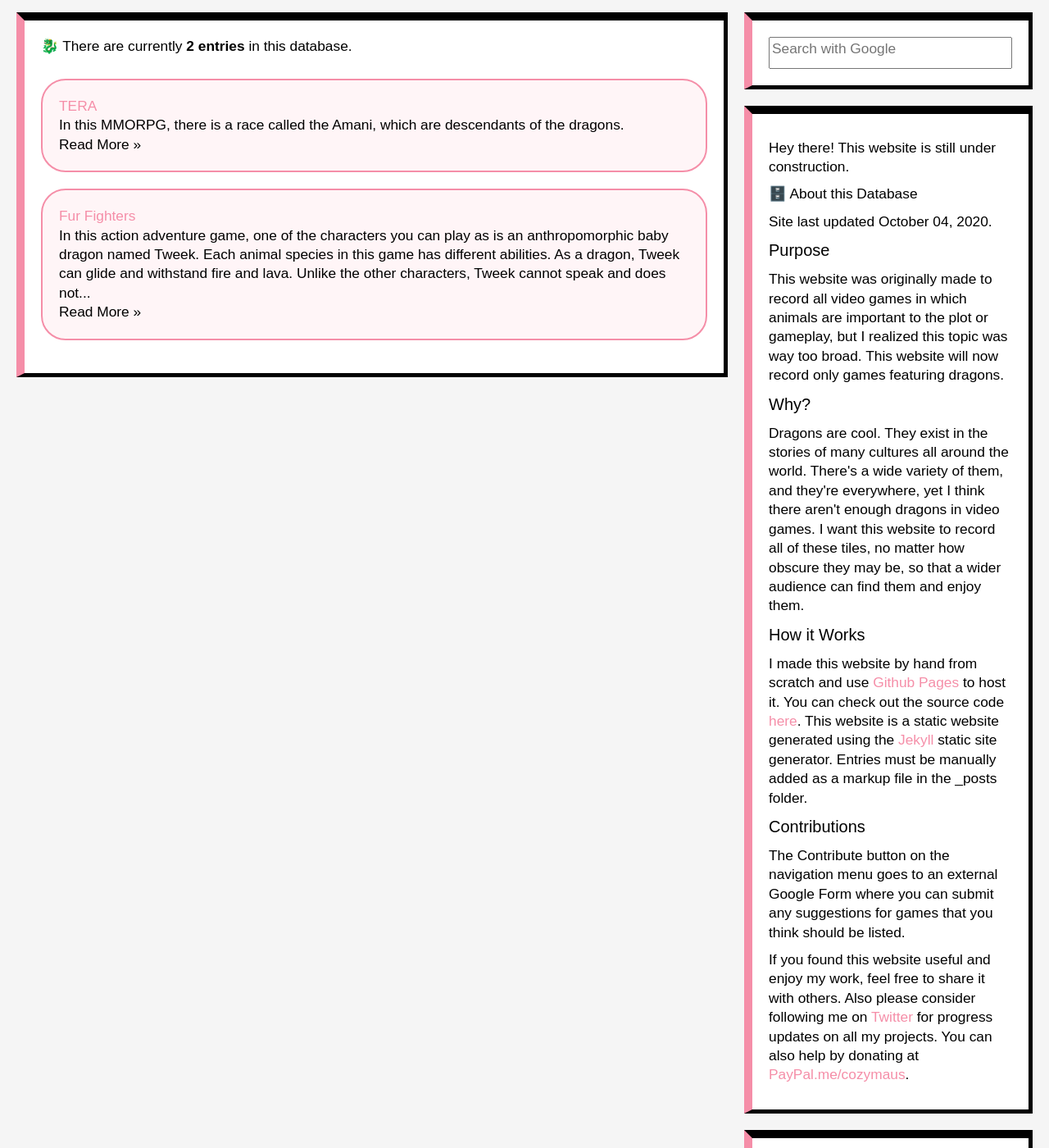
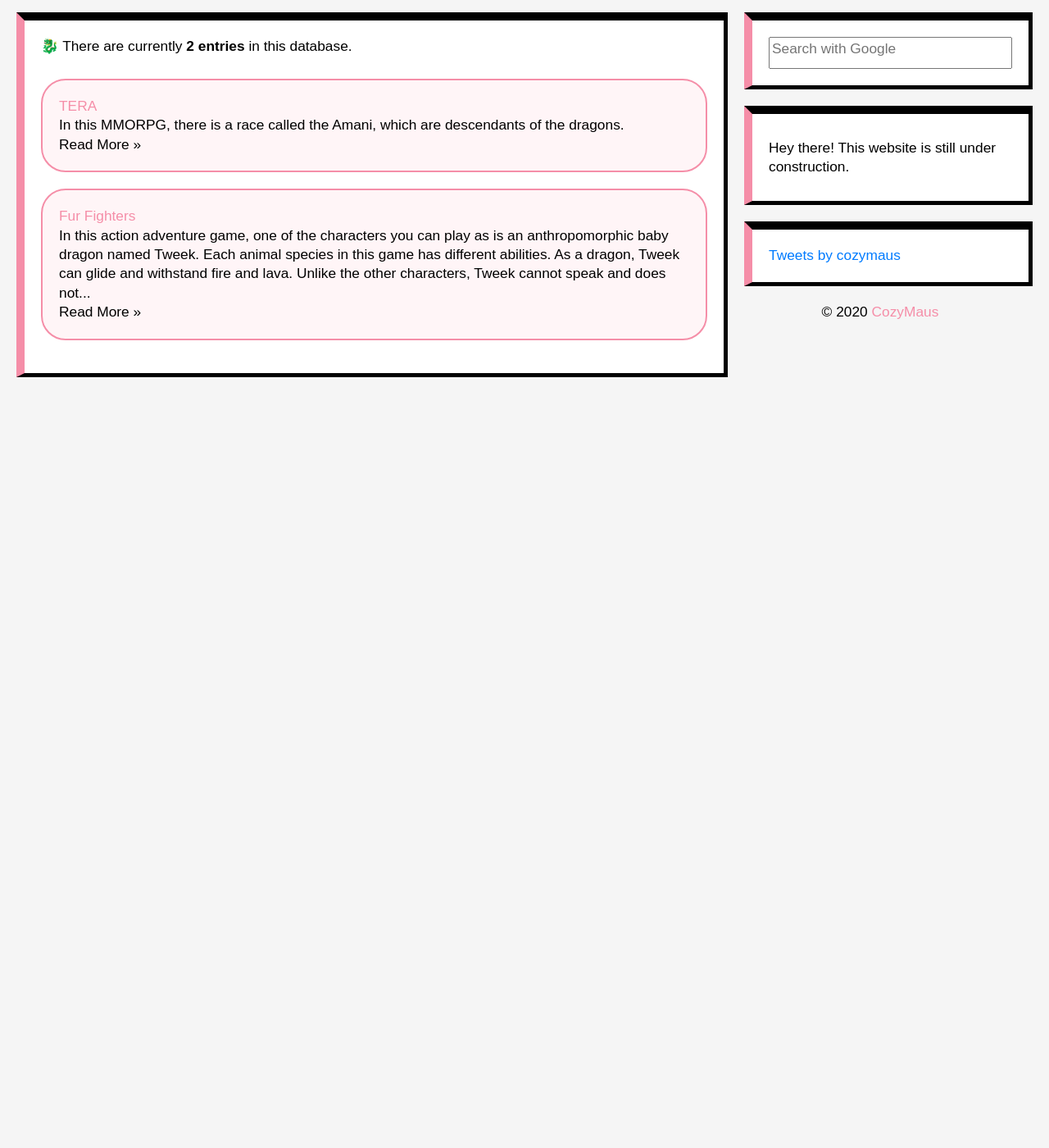
Before and after one commit to byliz/animal-game-database, a Jekyll site: the page built from index.html, in a window 1280 px wide and 1400 px high, scrolled down 221 px. Shown: the whole window at 82% size. Built offline with Jekyll 4.4.1, drawn with Linux system fonts in a browser that asks for light colours; nearby versions of some CDN libraries; the list of posts is cut into pages by our own code; comment, search, counter and statistics services are not loaded; after the commit the page ends 900 px from its top, so only the background shows below that.

Commit message:
Update about.html

```diff
--- a/_includes/about.html
+++ b/_includes/about.html
@@ -5,38 +5,6 @@
 </p>
 <p>Hey there! This website is still under construction.</p>
 
-<h2>🗄️ About this Database</h2>
 
 
-<p>Site last updated {{ site.time | date: '%B %d, %Y' }}.</p>
-
-<h3>Purpose</h3>
-
-<p>
-
-This website was originally made to record all video games in which animals are important to the plot or gameplay, but I realized this topic was way too broad. This website will now record only games featuring dragons.
-
-</p>
-
-
-<h3>Why?</h3>
-
-<p>
-
-  Dragons are cool. They exist in the stories of many cultures all around the world. There's a wide variety of them, and they're everywhere, yet I think there aren't enough dragons in video games. I want this website to record all of these tiles, no matter how obscure they may be, so that a wider audience can find them and enjoy them.
-
-</p>
-
-<h3>How it Works</h3>
-
-<p class="excerpt">I made this website by hand from scratch and use <a href="https://pages.github.com/" target="_blank">Github Pages</a> to host it. You can check out the source code <a href="http://github.com/cozymaus/kemono-database" target="_blank">here</a>. This website is a static website generated using the <a href="https://jekyllrb.com/" target="_blank">Jekyll</a> static site generator. Entries must be manually added as a markup file in the _posts folder.</p>
-
-<h3>Contributions</h3>
-
-<p>
-The Contribute button on the navigation menu goes to an external Google Form where you can submit any suggestions for games that you think should be listed.
-</p>
-
-<p>If you found this website useful and enjoy my work, feel free to share it with others. Also please consider following me on <a href="http://twitter.com/cozymaus" target="_blank">Twitter</a> for progress updates on all my projects. You can also help by donating at <a href="https://paypal.me/cozymaus" target="_blank">PayPal.me/cozymaus</a>.</p>
-
 </div>
```
